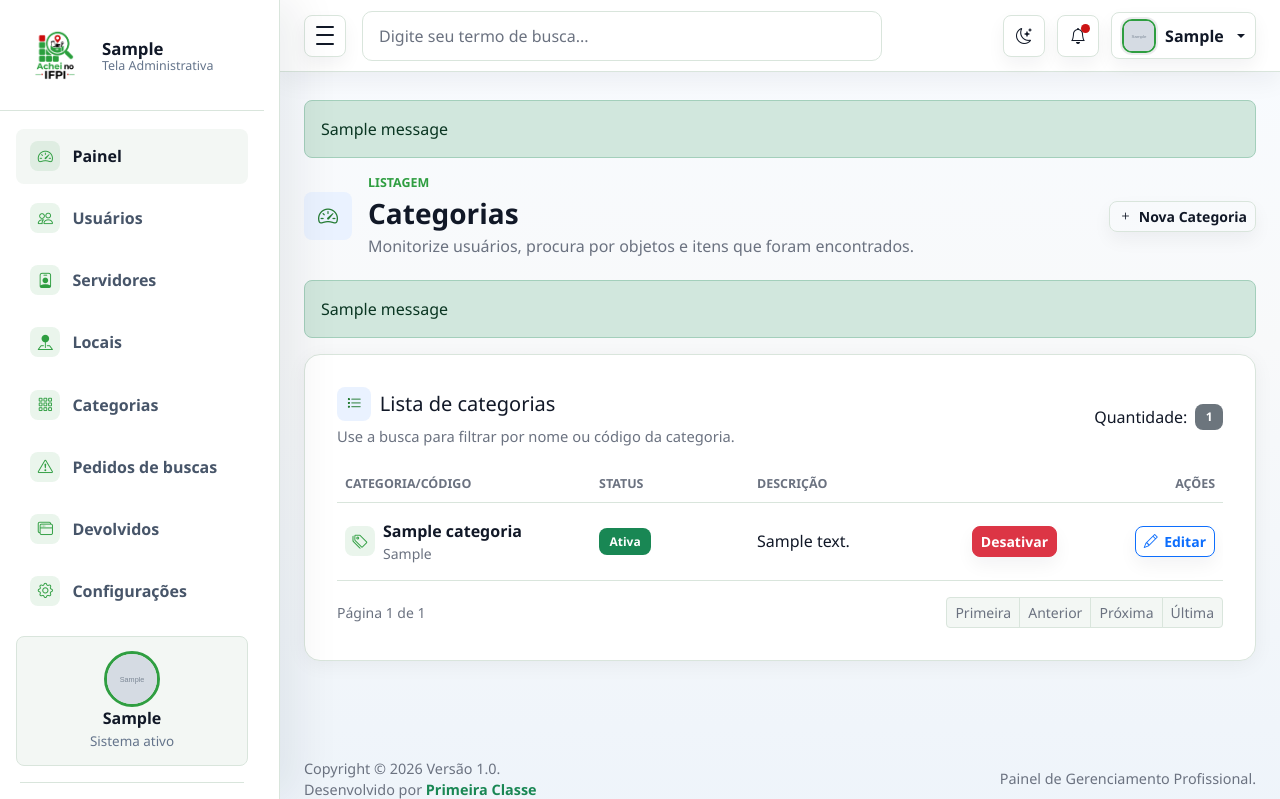
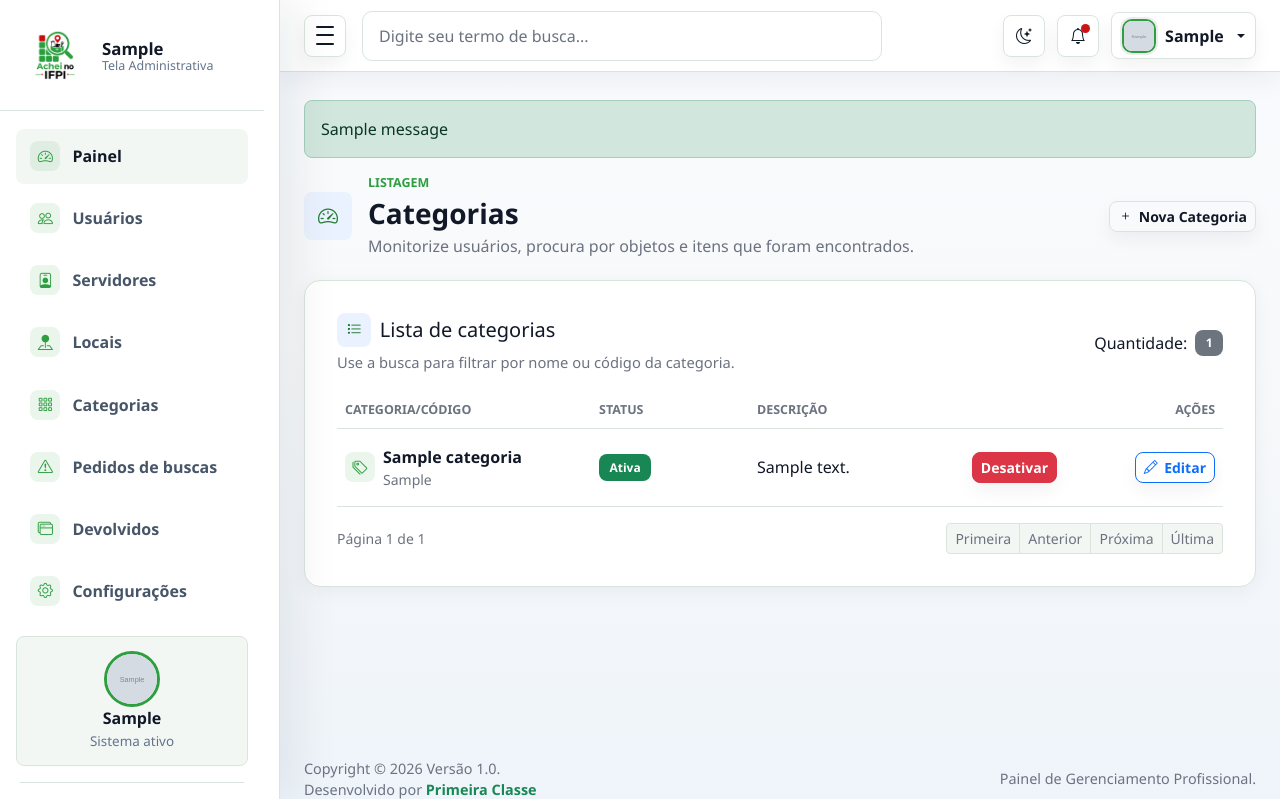
Before and after one commit to willianjonhy05/acheiNoIFPI, a Django app: page /dashboard/categorias/ in a window 1280 px wide. Shown: the top 799 px of the page. Run offline with Django 5.2, Linux system fonts and the light colour scheme; a user stored in the database is signed in; tables that the repository leaves empty hold one stand-in row (values such as "Sample post"); grey boxes marked "Sample" are stand-in pictures; one stand-in notice (Sample message) is shown; some libraries are stand-ins or nearby versions.

Commit message:
removendo duplicidade de mensagens

```diff
--- a/templates/admin/listar_categorias.html
+++ b/templates/admin/listar_categorias.html
@@ -25,13 +25,6 @@
 {% block tabelas %} {% endblock %}
 {% block conteudo %}
 
-{% if messages %}
-    {% for message in messages %}
-        <div class="alert alert-{{ message.tags }} mb-3">
-            {{ message }}
-        </div>
-    {% endfor %}
-{% endif %}
 
 <section class="row g-4">
     <div class="col-12">
```
